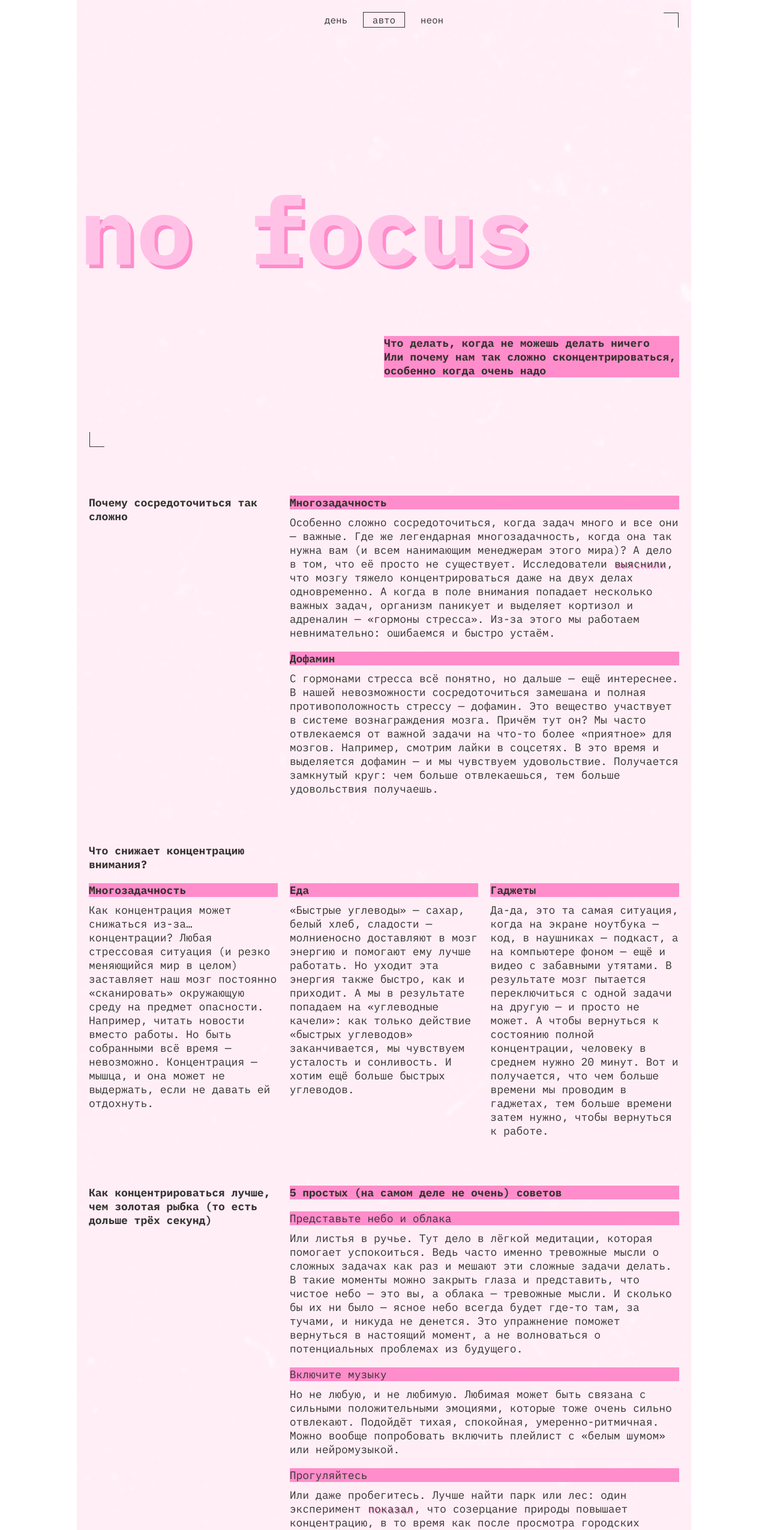
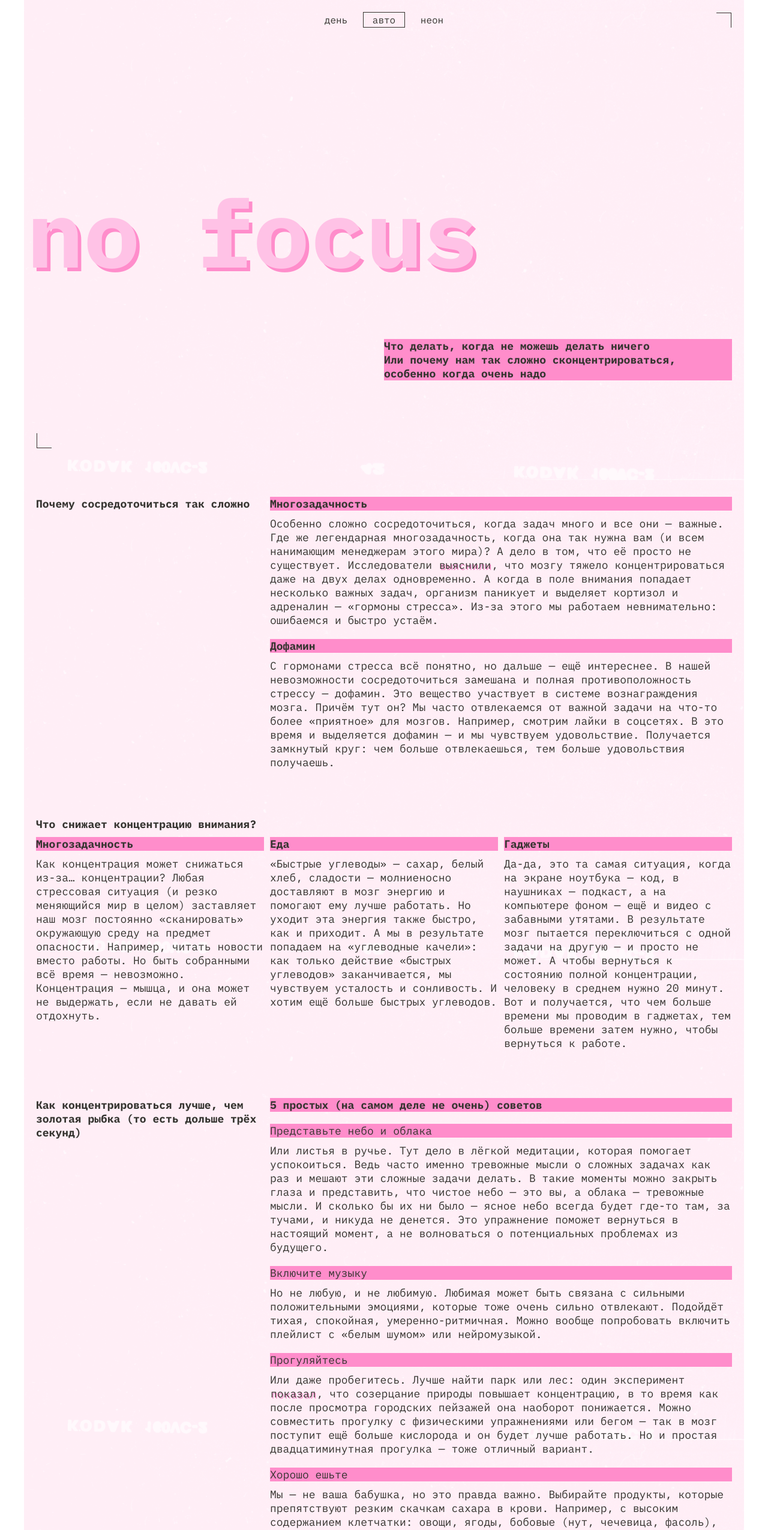
Before and after one commit to fedosovalentina/slozhno-sosredotochitsya-fd, a plain HTML site: page index.html in a window 1280 px wide. Shown: the top 2550 px of the page at 60% size. Drawn offline with Linux system fonts and the light colour scheme.

Commit message:
Внесла очень много правок

```diff
--- a/index.html
+++ b/index.html
@@ -12,12 +12,12 @@
 
   <title>Сложно сосредоточиться</title>
 
-  <link rel="stylesheet" href="./styles/variables.css" />
-  <link rel="stylesheet" href="./fonts/fonts.css" />
-  <link rel="stylesheet" href="./styles/globals.css" />
-  <link rel="stylesheet" href="./styles/style.css" />
-  <link rel="stylesheet" href="./styles/dark.css" />
-  <link rel="stylesheet" href="./styles/light.css" />
+  <link rel="stylesheet" href="./styles/variables.css">
+  <link rel="stylesheet" href="./fonts/fonts.css">
+  <link rel="stylesheet" href="./styles/globals.css">
+  <link rel="stylesheet" href="./styles/style.css">
+  <link rel="stylesheet" href="./styles/dark.css">
+  <link rel="stylesheet" href="./styles/light.css">
 
   <script src="./scripts/script.js"></script>
 </head>
@@ -51,20 +51,20 @@
     </nav>
 
     <h1 class="header__logo logo text-decor">no focus</h1>
-    <p class="header__info title-decor text-bold">
-      Что делать, когда не можешь делать ничего<br />
-      Или почему нам так сложно сконцентрироваться, особенно когда очень надо
-    </p>
+    <div class="header__info title-decor text-bold">
+      <p>Что делать, когда не можешь делать ничего</p>
+      <p>Или почему нам так сложно сконцентрироваться, особенно когда очень надо</p>
+    </div>
   </header>
 
   <main class="info">
 
-    <section class="info__article">
+    <section class="info__article info__why-focus-hard">
 
-      <h2 class="info__heading text-bold">Почему сосредоточиться так сложно</h2>
+      <h2 class="info__title info__heading text-bold">Почему сосредоточиться так сложно</h2>
 
-      <article>
-        <h3 class="title-decor text-bold title-decor-margin">Многозадачность</h3>
+      <article class = "info__paragraph">
+        <h3 class="title-decor text-bold">Многозадачность</h3>
         <p class="info__text-margin">
           Особенно сложно сосредоточиться, когда задач много и все они — важные.
           Где же легендарная многозадачность, когда она так нужна вам (и всем
@@ -79,8 +79,8 @@
         </p>
       </article>
 
-      <article>
-        <h3 class="title-decor text-bold title-decor-margin">Дофамин</h3>
+      <article class = "info__paragraph">
+        <h3 class="title-decor text-bold">Дофамин</h3>
         <p class="info__text-margin">
           С гормонами стресса всё понятно, но дальше — ещё интереснее. В нашей
           невозможности сосредоточиться замешана и полная противоположность
@@ -94,11 +94,11 @@
       </article>
     </section>
 
-    <section class="info__article">
-      <h2 class="info__heading text-bold">Что снижает концентрацию внимания?</h2>
+    <section class="info__article info__focus-distractions">
+      <h2 class="info__title info__heading text-bold">Что снижает концентрацию внимания?</h2>
 
-      <article>
-        <h3 class="title-decor text-bold title-decor-margin">Многозадачность</h3>
+      <article class = "info__paragraph">
+        <h3 class="title-decor text-bold">Многозадачность</h3>
         <p class="info__text-margin">
           Как концентрация может снижаться из-за… концентрации? Любая стрессовая
           ситуация (и резко меняющийся мир в целом) заставляет наш мозг
@@ -109,8 +109,8 @@
         </p>
       </article>
 
-      <article>
-        <h3 class="title-decor text-bold title-decor-margin">Еда</h3>
+      <article class = "info__paragraph">
+        <h3 class="title-decor text-bold">Еда</h3>
         <p class="info__text-margin">
           «Быстрые углеводы» — сахар, белый хлеб, сладости — молниеносно
           доставляют в мозг энергию и помогают ему лучше работать. Но уходит эта
@@ -121,8 +121,8 @@
         </p>
       </article>
 
-      <article>
-        <h3 class="title-decor text-bold title-decor-margin">Гаджеты</h3>
+      <article class = "info__paragraph">
+        <h3 class="title-decor text-bold">Гаджеты</h3>
         <p class="info__text-margin">
           Да-да, это та самая ситуация, когда на экране ноутбука — код, в
           наушниках — подкаст, а на компьютере фоном — ещё и видео с забавными
@@ -133,22 +133,24 @@
           нужно, чтобы вернуться к работе.
         </p>
       </article>
+
+
     </section>
 
-    <section class="info__article" >
-      <h2 class="info__heading text-bold info__grid--title">
+    <section class="info__article info__focus-improvement">
+      <h2 class="info__title info__heading text-bold">
         Как концентрироваться лучше, чем золотая рыбка (то есть дольше трёх
         секунд)
       </h2>
 
 
-        <h3 class="title-decor text-bold">
+      <h3 class="title-decor text-bold info__grid--title">
         5 простых (на самом деле не очень) советов
       </h3>
 
-        <article>
-          <h4 class="title-decor title-decor-margin ">Представьте небо и облака</h4>
-          <p>
+      <article class = "info__paragraph">
+        <h4 class="title-decor">Представьте небо и облака</h4>
+        <p class="info__text-margin">
           Или листья в ручье. Тут дело в лёгкой медитации, которая помогает
           успокоиться. Ведь часто именно тревожные мысли о сложных задачах как
           раз и мешают эти сложные задачи делать. В такие моменты можно закрыть
@@ -160,9 +162,9 @@
         </p>
       </article>
 
-        <article>
-          <h4 class="title-decor title-decor-margin ">Включите музыку</h4>
-          <p>
+      <article class = "info__paragraph">
+        <h4 class="title-decor">Включите музыку</h4>
+        <p class="info__text-margin">
           Но не любую, и не любимую. Любимая может быть связана с сильными
           положительными эмоциями, которые тоже очень сильно отвлекают. Подойдёт
           тихая, спокойная, умеренно-ритмичная. Можно вообще попробовать
@@ -170,9 +172,9 @@
         </p>
       </article>
 
-        <article>
-          <h4 class="title-decor title-decor-margin ">Прогуляйтесь</h4>
-          <p>
+      <article class = "info__paragraph">
+        <h4 class="title-decor">Прогуляйтесь</h4>
+        <p class="info__text-margin">
           Или даже пробегитесь. Лучше найти парк или лес: один эксперимент
           <a class="text-decor links"
             href="https://www.sciencedirect.com/science/article/abs/pii/S0272494415000328">показал</a>, что созерцание
@@ -184,9 +186,9 @@
         </p>
       </article>
 
-        <article>
-          <h4 class="title-decor title-decor-margin ">Хорошо ешьте</h4>
-          <p>
+      <article class = "info__paragraph">
+        <h4 class="title-decor">Хорошо ешьте</h4>
+        <p class="info__text-margin">
           Мы — не ваша бабушка, но это правда важно. Выбирайте продукты, которые
           препятствуют резким скачкам сахара в крови. Например, с высоким
           содержанием клетчатки: овощи, ягоды, бобовые (нут, чечевица, фасоль),
@@ -194,27 +196,41 @@
         </p>
       </article>
 
-        <article>
-          <h4 class="title-decor title-decor-margin ">Читайте</h4>
-          <p>
+      <article class = "info__paragraph">
+        <h4 class="title-decor">Читайте</h4>
+        <p class="info__text-margin">
           Настоящие бумажные книги. Это правда помогает с концентрацией: чтобы
           прочитать пост в соцсети, достаточно нескольких минут или даже секунд.
           А вот интересная книга способна затянуть и на несколько часов и круто
           тренирует направленное внимание.
         </p>
-          </div>
       </article>
 
     </section>
 
     <section class="gallery">
       <h2 class="gallery__title title-decor">А можно в картинках?</h2>
-      <img src="./images/sunset.png" alt="Прекрасный розовый закат или рассвет" class="gallery__image" loading="lazy" />
-      <img src="./images/ice-cream.png" alt="Милый котик и множество вкусняшек" class="gallery__image" loading="lazy" />
+      <ul class="gallery__list">
+        <li class="gallery__item">
+          <img src="./images/sunset.png" alt="Прекрасный розовый закат или рассвет" class="gallery__image"
+            loading="lazy">
+        </li>
+        <li class="gallery__item">
+          <img src="./images/ice-cream.png" alt="Милый котик и множество вкусняшек" class="gallery__image"
+            loading="lazy">
+        </li>
+        <li class="gallery__item">
           <img src="./images/tape.png" alt="Кассета с хорошей музыкой" class="gallery__image" loading="lazy" />
+        </li>
+        <li class="gallery__item">
           <img src="./images/books.png" alt="Стопка книг, которые хочется прочитать" class="gallery__image"
-        loading="lazy" />
-      <img src="./images/street.png" alt="Улица, по которой хочется пройтись" class="gallery__image" loading="lazy" />
+            loading="lazy">
+        </li>
+        <li class="gallery__item">
+          <img src="./images/street.png" alt="Улица, по которой хочется пройтись" class="gallery__image"
+            loading="lazy">
+        </li>
+      </ul>
     </section>
 
   </main>
--- a/styles/dark.css
+++ b/styles/dark.css
@@ -21,7 +21,7 @@
 
   --box-shadow: 4px 4px 0 var(--accent-color, rgba(255, 0, 112, 1));
 
-  --background-image: url("/images/cover-image-dark.png");
+  --background-image: url("../images/cover-image-dark.png");
 
   .header__decoration-corner {
     display: block;
--- a/styles/globals.css
+++ b/styles/globals.css
@@ -31,6 +31,7 @@ ul {
   list-style: none;
 }
 
+
 picture {
   margin: 0;
   padding: 0;
--- a/styles/light.css
+++ b/styles/light.css
@@ -18,7 +18,7 @@
   --bg-color: rgba(255, 241, 247, 1);
   --text-color: rgba(53, 52, 48, 1);
 
-  --background-image: url("/images/cover-image-light.png");
+  --background-image: url("../images/cover-image-light.png");
 
   .header__decoration-corner {
     display: none;
@@ -40,7 +40,7 @@
     --bg-color: rgba(255, 241, 247, 1);
     --text-color: rgba(53, 52, 48, 1);
 
-    --background-image: url("/images/cover-image-light.png");
+    --background-image: url("../images/cover-image-light.png");
 
     .header__decoration-corner {
       display: none;
--- a/styles/style.css
+++ b/styles/style.css
@@ -4,11 +4,12 @@
   justify-content: flex-start;
   gap: 10px;
   width: 100%;
-  max-width: 1024px;
+  max-width: 1200px;
   padding: 10px;
   color: var(--text-color);
-  font-family: var(--main-font-family), sans-serif;
+  font-family: var(--main-font-family), monospace;
   background: var(--bg-color) var(--background-image) no-repeat center / cover;
+  background-attachment: fixed;
 }
 
 .page-container {
@@ -17,7 +18,7 @@
   container-name: page;
 }
 
-@media (min-width: 500px) {
+@media (min-width: 768px) {
   .page {
     gap: 20px;
     padding: 20px;
@@ -29,25 +30,29 @@
 .header {
   position: relative;
   display: grid;
-  grid-template-rows: 1fr min-content 1fr;
-  grid-template-areas:
-    "menu"
-    "logo"
-    "info";
+  grid-template-rows: 1fr min-content min-content;
   gap: 55px;
+  padding-bottom: 55px;
   z-index: 0;
   transition: gap 0.5s ease;
+  min-height: 648px;
+  transition: height 0.5s ease;
+  box-sizing: border-box;
 }
 
-@container page (min-width: 500px) {
+@container page (min-width: 700px) {
   .header {
+    min-height: 984px;
     gap: 162px;
+    padding-bottom: 162px;
   }
 }
 
-@container page (min-width: 800px) {
+@container page (min-width: 950px) {
   .header {
+    min-height: 728px;
     gap: 114px;
+    padding-bottom: 114px;
   }
 }
 
@@ -67,12 +72,12 @@
   flex-direction: column; /* по умолчанию колонка */
   gap: 10px;
 }
-@container page (min-width: 600px) {
+@container page (min-width: 700px) {
   .header__theme-menu {
     margin-top: 172px;
   }
 }
-@container page (min-width: 900px) {
+@container page (min-width: 950px) {
   .header__theme-menu {
     justify-content: center; /* по центру по горизонтали */
     align-items: flex-start; /* вверх по вертикали */
@@ -80,7 +85,7 @@
   }
 
   .header__theme-menu-list {
-    flex-direction: row; /* строка при ширине >800px */
+    flex-direction: row;
   }
 }
 
@@ -101,6 +106,10 @@
 .header__theme-menu-button_active {
   border: 1px solid currentColor;
   pointer-events: none;
+}
+
+.header__theme-menu-button:focus {
+  outline: none;
 }
 
 .header__theme-menu-button:hover {
@@ -136,13 +145,16 @@
   overflow-wrap: break-word;
   text-align: start;
   text-wrap: balance;
+  /* margin-bottom: 56px;
+  transition: margin 0.7s ease; */
+  align-self: center;
 }
 
 .header__info::after {
   content: "";
 }
 
-@container page (min-width: 600px) {
+@container page (min-width: 700px) {
   .header__logo {
     transform: translateX(-15px); /* сдвиг влево за границу родителя */
   }
@@ -177,30 +189,6 @@
   box-shadow: 0px 0px 4px 2px var(--accent-color, rgba(255, 0, 112, 1), 0.5);
   background-color: var(--accent-color, rgba(255, 0, 112, 1));
   animation: pulse 6s infinite ease-in-out;
-}
-
-/* Добавила немного анимации красному кружочку */
-@keyframes pulse {
-  0% {
-    opacity: 1;
-    transform: scale(1);
-  }
-  45% {
-    opacity: 0.9;
-    transform: scale(1);
-  }
-  50% {
-    opacity: 0.1;
-    transform: scale(0.5);
-  }
-  55% {
-    opacity: 0.9;
-    transform: scale(1);
-  }
-  100% {
-    opacity: 1;
-    transform: scale(1);
-  }
 }
 
 /* Декоративные уголки */
@@ -243,13 +231,12 @@
 /* Декор c заливкой фона розовым */
 
 .title-decor {
-  height: fit-content;
   color: var(--subheading-color);
   background-color: var(--highlight-color);
 }
 
-.title-decor-margin {
-  margin-bottom: 10px;
+.info__text-margin {
+  margin-top: 10px;
 }
 
 /* Декор с квадратной тенью (шапка, подвал, текст) */
@@ -280,6 +267,10 @@
   text-decoration: none;
 }
 
+.links:focus {
+  outline: none;
+}
+
 .links:hover {
   border-bottom: 1px solid currentColor;
 }
@@ -295,8 +286,8 @@
   flex-direction: column;
   flex-grow: 1;
   justify-content: space-between;
-  gap: 80px;
-  padding-bottom: 80px;
+  gap: 50px;
+  padding-bottom: 50px;
   font-size: inherit;
   margin-top: 40px;
   transition: margin 0.5s ease;
@@ -304,59 +295,75 @@
 
 .info__article {
   display: grid;
+  grid-auto-flow: row;
   grid-template-columns: 1fr;
   gap: 10px;
 }
+.info__article .info__paragraph:not(:last-child) > *:last-child {
+  margin-bottom: 10px;
+}
 
-@container page (min-width: 500px) {
+@container page (min-width: 700px) {
   .info {
     margin-top: 60px;
+    gap: 80px;
+    padding-bottom: 80px;
   }
 
   .info__article {
-    gap: 20px;
-    display: grid;
+    grid-auto-flow: row;
     grid-template-columns: repeat(3, 1fr);
   }
 
-  /* Названия статей всегда */
-  .info__article > :nth-child(1) {
+  .info__title {
     grid-column: 1;
-    grid-row: 1;
-  }
-
-  .info > :nth-child(3) > :nth-child(1) {
     grid-row: 1 / span 2;
   }
 
-  /* Остальные элементы внутри 1-го и 3-го info__article */
-  .info > :nth-child(1) > :nth-child(n + 2),
-  .info > :nth-child(3) > :nth-child(n + 2) {
-    grid-column: 2 / 4;
-    grid-row: auto;
+  .info__grid--title {
+    grid-column: 2 / span 2;
+    margin-bottom: 10px;
+  }
+
+  .info__why-focus-hard .info__paragraph,
+  .info__focus-improvement .info__paragraph {
+    grid-column: 2 / span 2;
   }
 }
 
-/* Второй блок текстовые блоки растягиваются на три столбца */
-@container page (min-width: 500px) and (max-width: 800px) {
-  .info > :nth-child(2) > :nth-child(n + 2) {
-    grid-column: 1 / 4;
-  }
+.info__focus-distractions .info__paragraph {
+  grid-column: 1 / span 3;
 }
 
-/* Вторую строку занимает второй ребенок остальные выстраиваются за ним автоматически в колонки*/
-@container page (min-width: 800px) {
-  .info > :nth-child(2) > :nth-child(n + 2) {
-    grid-row: 2;
+@container page (min-width: 950px) {
+  .info__article {
+    grid-auto-flow: row;
+  }
+
+  .info__focus-distractions .info__title {
+    max-width: calc(100% / 3);
+    grid-row: 1;
+    grid-column: 1 / -1;
+  }
+
+  .info__focus-distractions .info__paragraph {
+    grid-column: auto;
   }
 }
 
 /********************* Галерея *********************/
 
-.gallery {
+.gallery__title {
+  margin-bottom: 10px;
+}
+
+.gallery__list {
   display: grid;
   grid-template-columns: 1fr;
   gap: 10px;
+  padding: 0;
+  margin: 0;
+  list-style: none;
 }
 
 .gallery__image {
@@ -365,8 +372,8 @@
   height: auto;
 }
 
-@container page (min-width: 500px) {
-  .gallery {
+@container page (min-width: 700px) {
+  .gallery__list {
     grid-template-columns: repeat(3, 1fr);
     grid-template-rows: auto repeat(3, auto);
     grid-template-areas:
@@ -378,28 +385,26 @@
   }
 
   .gallery__title {
-    display: block;
-    grid-area: title;
-    width: 100%;
+    margin-bottom: 0px;
   }
 
-  .gallery__image:nth-child(2) {
+  .gallery__item:nth-child(1) {
     grid-area: sunset;
   }
 
-  .gallery__image:nth-child(3) {
+  .gallery__item:nth-child(2) {
     grid-area: dessert;
   }
 
-  .gallery__image:nth-child(4) {
+  .gallery__item:nth-child(3) {
     grid-area: tape;
   }
 
-  .gallery__image:nth-child(5) {
+  .gallery__item:nth-child(4) {
     grid-area: books;
   }
 
-  .gallery__image:nth-child(6) {
+  .gallery__item:nth-child(5) {
     grid-area: street;
   }
 
@@ -412,11 +417,12 @@
 /********************* Футер *********************/
 
 .footer {
+  min-height: 100vh;
+  box-sizing: border-box;
   position: relative;
   display: flex;
   justify-content: center;
   align-items: center;
-  min-height: 100vh;
   width: 100%;
   overflow-wrap: break-word;
 }
--- a/styles/variables.css
+++ b/styles/variables.css
@@ -18,7 +18,7 @@
 
   --box-shadow: 4px 4px 0 var(--accent-color, rgba(255, 0, 112, 1));
 
-  --background-image: url("/images/cover-image-dark.png");
+  --background-image: url("../images/cover-image-dark.png");
 }
 
 @media (min-width: 600px) {
```
Lines whose indentation alone changed are shown as unchanged.
